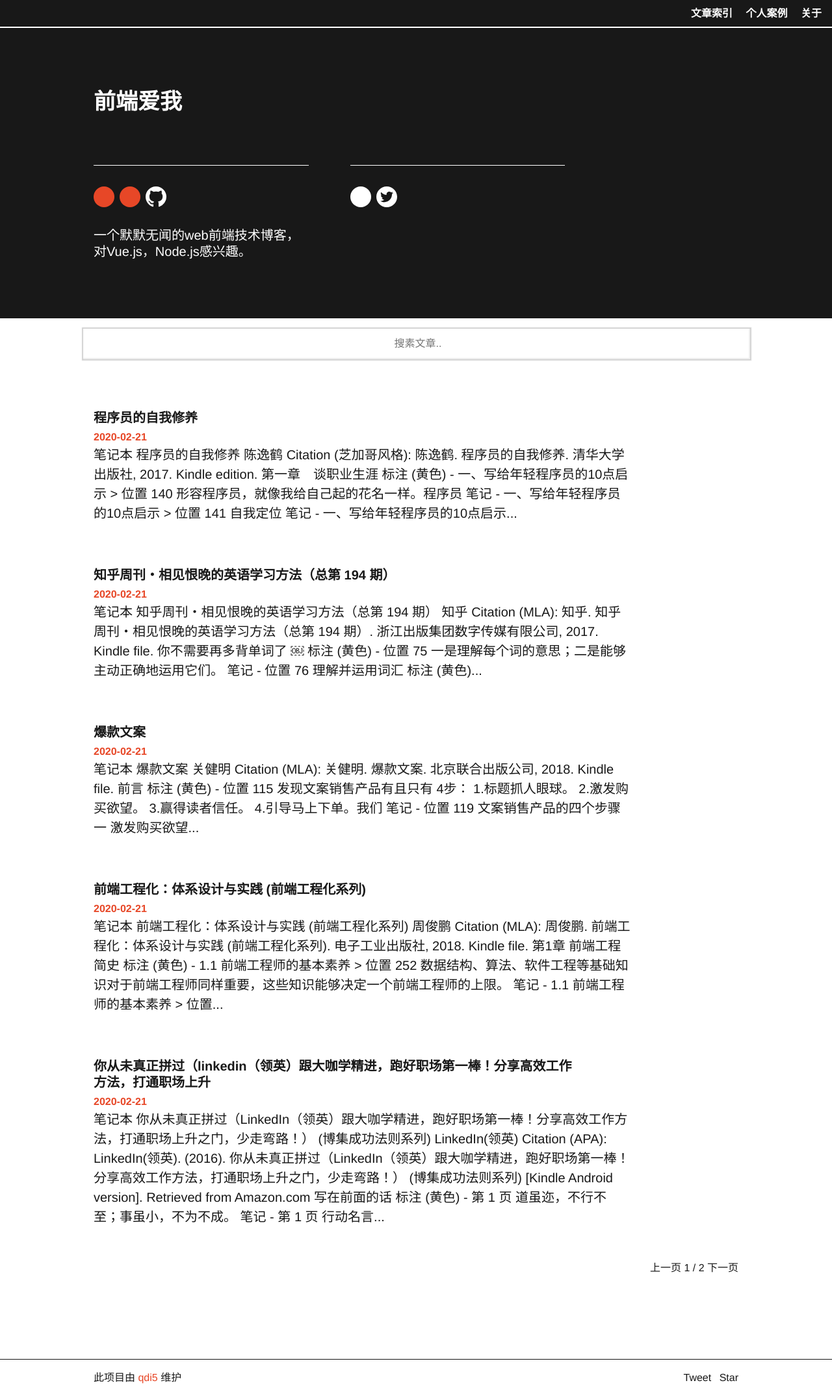
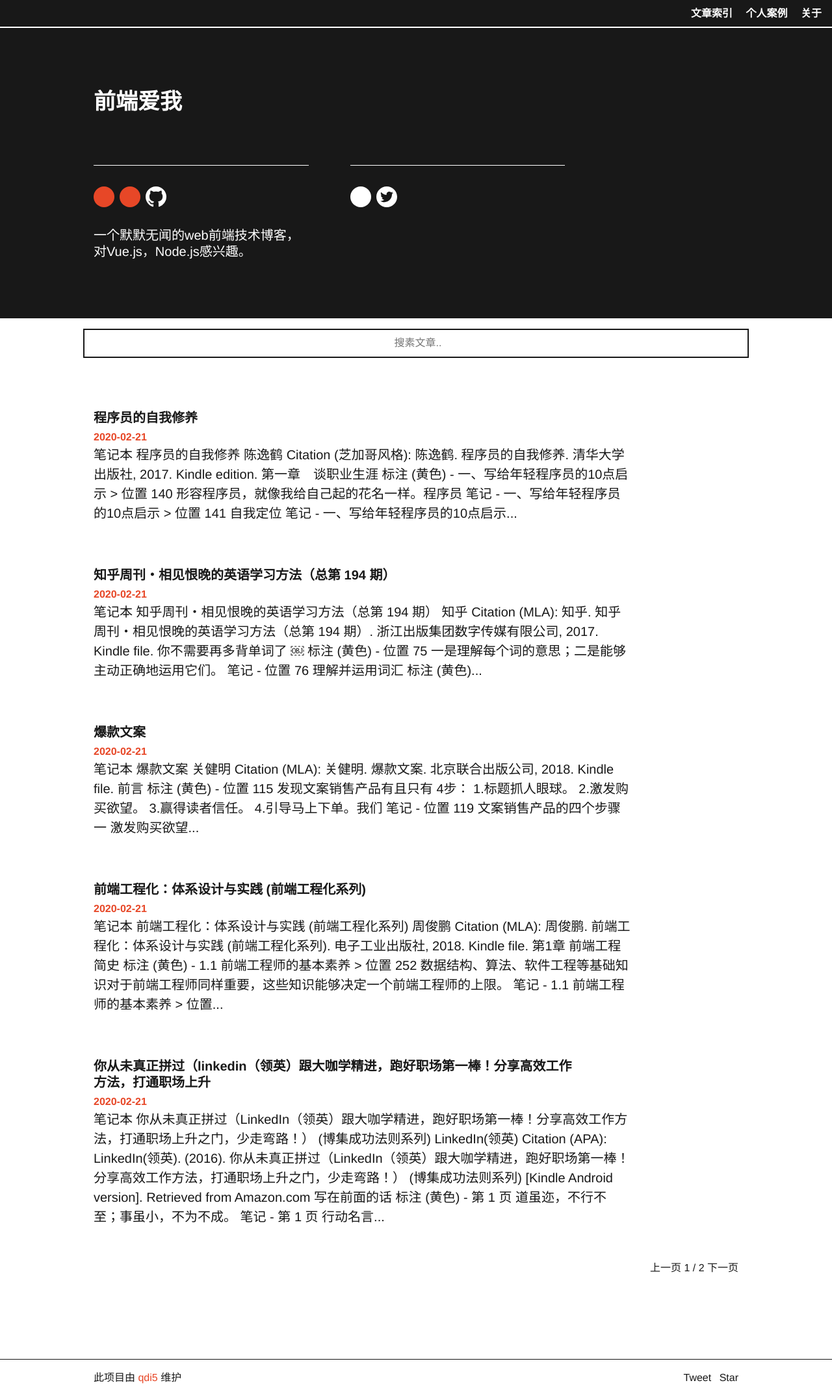
Before and after one commit to qdi5/qdi5.github.io, a Jekyll site: the page built from index.html, in a window 1280 px wide. Shown: the whole page at 65% size. Built offline with Jekyll 4.4.1, drawn with Linux system fonts in a browser that asks for light colours; the list of posts is cut into pages by our own code; comment, search, counter and statistics services are not loaded.

Commit message:
修改搜索框样式

```diff
--- a/_includes/search.html
+++ b/_includes/search.html
@@ -16,16 +16,20 @@
     z-index: 1;
   }
   .search-input {
+    display: block;
     width: 100%;
     height: 100%;
+    margin: auto;
     padding-left: 8px;
     color: #666;
     text-align: center;
-    border: none;
-    box-shadow: 1px 1px 1px 1px #eee,
-    1px 1px 1px 2px #ccc,
-    1px 1px 1px 3px #ddd;
-
+    border: 2px solid #181818;
+    outline: none;
+  }
+  @media screen and (max-width: 768px) {
+    .search-input {
+      width: 95%;
+    }
   }
   .result-warpper {
     display: none;
```
